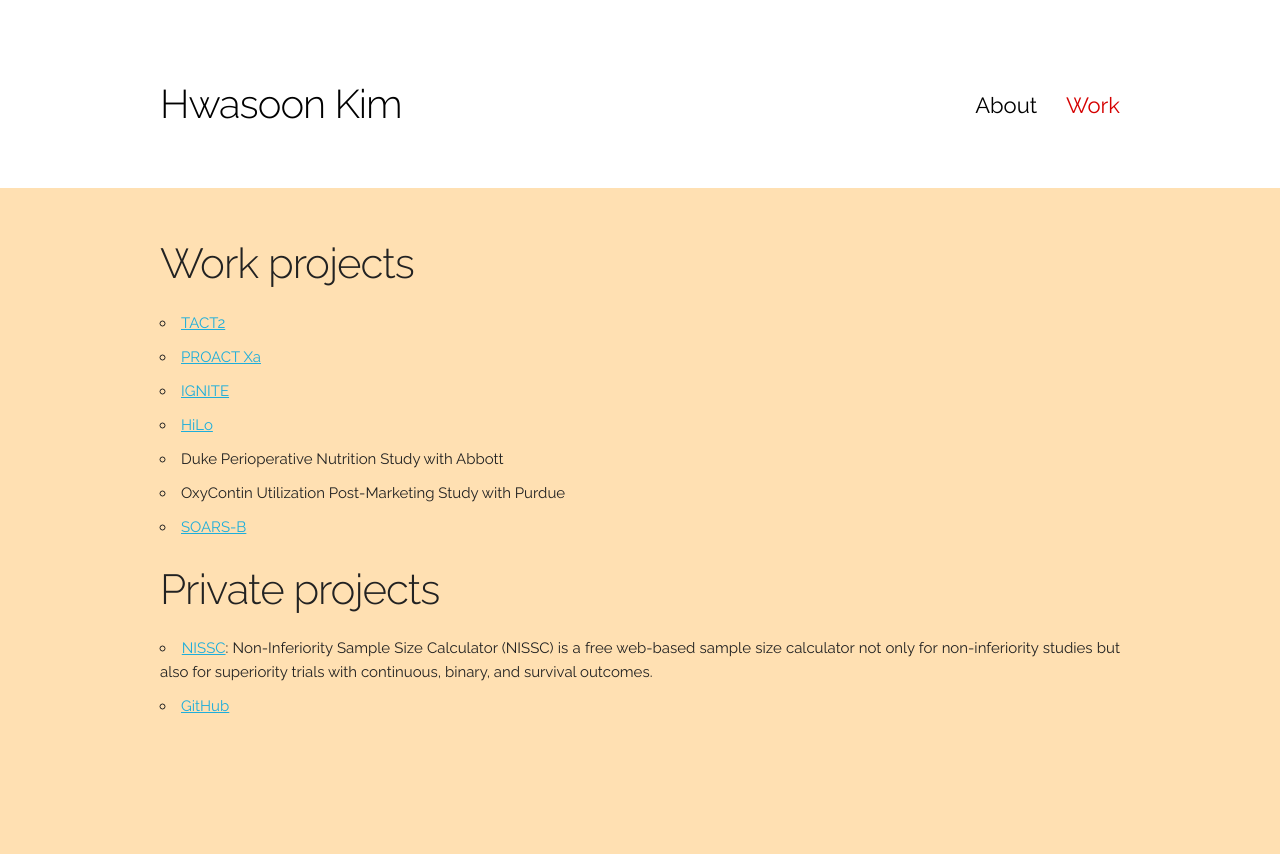
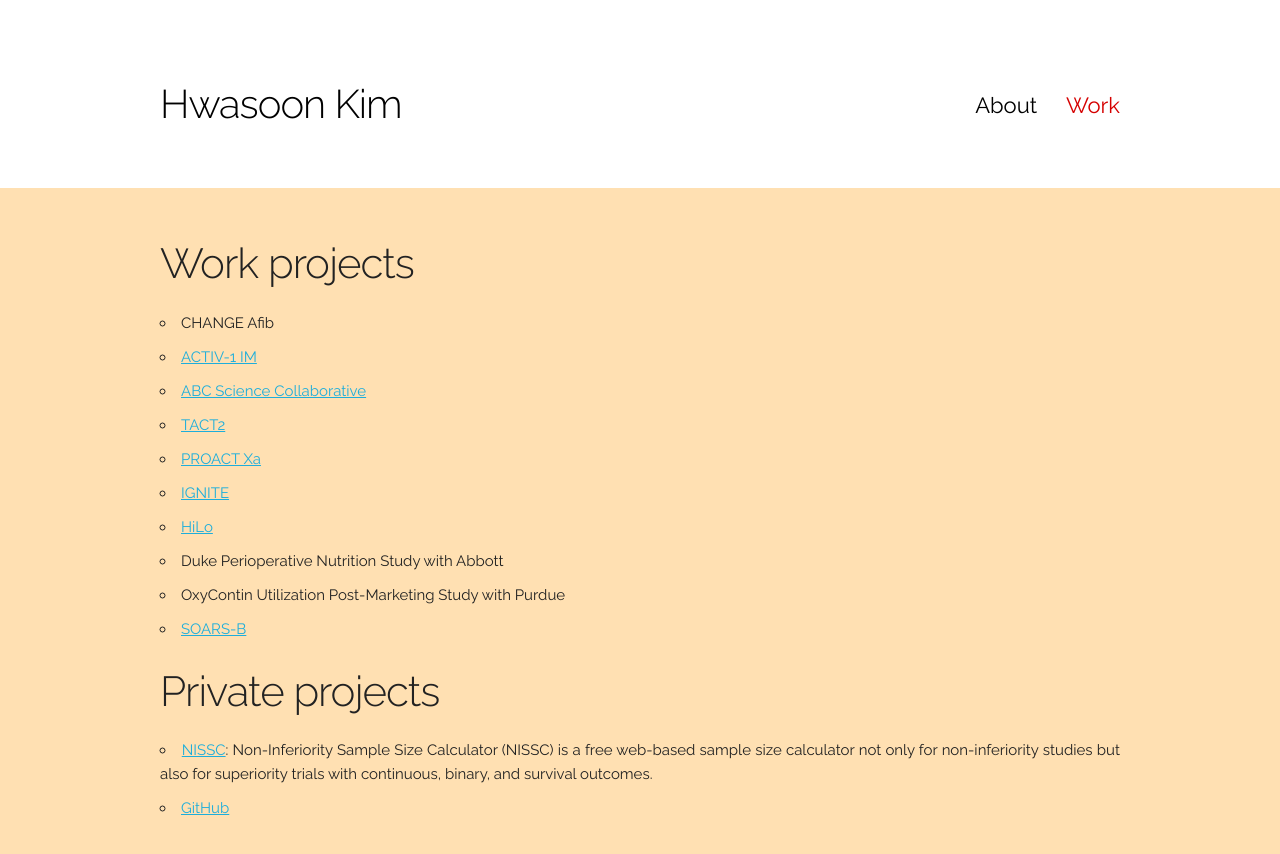
Before and after one commit to dulcisflos/dulcisflos.github.io, a Jekyll site: the page built from work/index.md, in a window 1280 px wide. Shown: the top 854 px of the page. Built offline with Jekyll 4.4.1, drawn with Linux system fonts in a browser that asks for light colours.

Commit message:
Update index.md

```diff
--- a/work/index.md
+++ b/work/index.md
@@ -5,6 +5,9 @@ active: work
 background_color: FFE0B2
 ---
 ## Work projects
+- CHANGE Afib
+- [ACTIV-1 IM](https://clinicaltrials.gov/ct2/show/NCT04593940)
+- [ABC Science Collaborative](https://abcsciencecollaborative.org/)
 - [TACT2](https://clinicaltrials.gov/ct2/show/NCT02733185)
 - [PROACT Xa](https://clinicaltrials.gov/ct2/show/NCT04142658)
 - [IGNITE](https://gmkb.org/)
```
